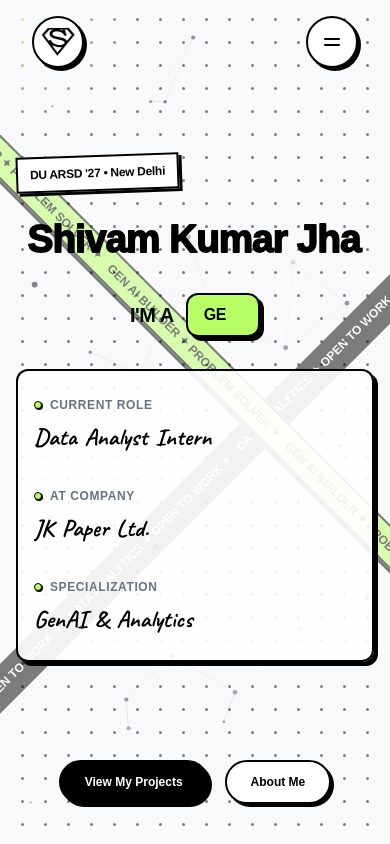
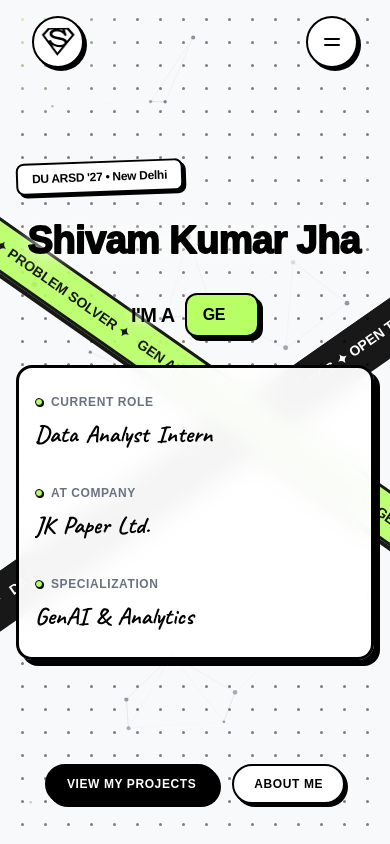
Before and after one commit to shivamjha2o/pf2, a Next.js app: page / in a window 390 px wide. Shown: the top 844 px of the page. Built offline with nearby package versions, Linux system fonts and the light colour scheme.

Commit message:
style(hero): boost prominence of background strips, typography, and card on mobile

```diff
--- a/src/components/Hero.tsx
+++ b/src/components/Hero.tsx
@@ -14,11 +14,11 @@ const Hero = () => {
   useEffect(() => {
     const handleResize = () => {
       if (window.innerWidth < 480) {
-        setFontSize(48);
+        setFontSize(52);
       } else if (window.innerWidth < 768) {
-        setFontSize(64);
+        setFontSize(68);
       } else if (window.innerWidth < 1024) {
-        setFontSize(80);
+        setFontSize(84);
       } else {
         setFontSize(96);
       }
@@ -51,10 +51,10 @@ const Hero = () => {
         <ParticleStarfield />
       </div>
 
-      {/* Infinite Marquee Ticker Strips running in background (Responsive for Mobile & Desktop) */}
-      <div className="flex absolute top-1/2 right-0 w-[500px] h-[500px] sm:w-[700px] sm:h-[700px] lg:w-[900px] lg:h-[900px] pointer-events-none z-[2] lg:z-10 translate-x-1/4 sm:translate-x-1/4 -translate-y-1/2 opacity-50 sm:opacity-75 lg:opacity-90 justify-center items-center overflow-visible">
+      {/* Infinite Marquee Ticker Strips running in background (Bold & Prominent across Mobile & Desktop) */}
+      <div className="flex absolute top-1/2 right-0 w-[550px] h-[550px] sm:w-[750px] sm:h-[750px] lg:w-[950px] lg:h-[950px] pointer-events-none z-[1] lg:z-10 translate-x-1/4 sm:translate-x-1/4 -translate-y-1/2 opacity-90 sm:opacity-95 lg:opacity-100 justify-center items-center overflow-visible">
         {/* Strip 1: Black BG, White Text */}
-        <div className="absolute top-1/2 left-1/2 w-[240%] -translate-x-1/2 -translate-y-1/2 -rotate-45 bg-black text-white border-y-2 sm:border-y-4 border-black font-black uppercase text-xs sm:text-lg md:text-2xl py-1.5 sm:py-2.5 md:py-3.5 flex shadow-[3px_3px_0px_0px_rgba(0,0,0,1)] sm:shadow-[4px_4px_0px_0px_rgba(0,0,0,1)] pointer-events-none lg:pointer-events-auto">
+        <div className="absolute top-1/2 left-1/2 w-[280%] -translate-x-1/2 -translate-y-1/2 -rotate-35 sm:-rotate-45 bg-black text-white border-y-3 sm:border-y-4 border-black font-black uppercase text-sm sm:text-lg md:text-2xl py-2.5 sm:py-3.5 flex shadow-[4px_4px_0px_0px_rgba(0,0,0,1)] pointer-events-none lg:pointer-events-auto">
           <InteractiveMarquee
             text="DATA ANALYTICS ✦ OPEN TO WORK ✦"
             baseSpeed={1.5}
@@ -65,7 +65,7 @@ const Hero = () => {
         </div>
 
         {/* Strip 2: Accent BG, Black Text */}
-        <div className="absolute top-1/2 left-1/2 w-[240%] -translate-x-1/2 -translate-y-1/2 rotate-45 bg-[#B8FF65] text-black border-y-2 sm:border-y-4 border-black font-black uppercase text-xs sm:text-lg md:text-2xl py-1.5 sm:py-2.5 md:py-3.5 flex shadow-[3px_3px_0px_0px_rgba(0,0,0,1)] sm:shadow-[4px_4px_0px_0px_rgba(0,0,0,1)] pointer-events-none lg:pointer-events-auto">
+        <div className="absolute top-1/2 left-1/2 w-[280%] -translate-x-1/2 -translate-y-1/2 rotate-35 sm:rotate-45 bg-[#B8FF65] text-black border-y-3 sm:border-y-4 border-black font-black uppercase text-sm sm:text-lg md:text-2xl py-2.5 sm:py-3.5 flex shadow-[4px_4px_0px_0px_rgba(0,0,0,1)] pointer-events-none lg:pointer-events-auto">
           <InteractiveMarquee
             text="GEN AI BUILDER ✦ PROBLEM SOLVER ✦"
             baseSpeed={1.5}
@@ -93,35 +93,35 @@ const Hero = () => {
       {/* Main Content Container */}
       <div className="max-w-7xl mx-auto px-4 w-full flex-1 flex flex-col justify-center items-center relative z-10">
         {/* Mobile-only Paper Tape Note */}
-        <div className="lg:hidden mb-4 self-start">
-          <div className="bg-white border-2 border-black px-3 py-2 shadow-[3px_3px_0px_0px_rgba(0,0,0,1)] relative inline-block -rotate-2">
-            <p className="font-extrabold text-xs tracking-tight text-black">DU ARSD '27 • New Delhi</p>
+        <div className="lg:hidden mb-3 self-start">
+          <div className="bg-white border-2 border-black px-3.5 py-1.5 shadow-[3px_3px_0px_0px_rgba(0,0,0,1)] relative inline-block -rotate-2 rounded-lg">
+            <p className="font-black text-xs tracking-tight text-black">DU ARSD '27 • New Delhi</p>
           </div>
         </div>
 
         {/* ANIMATED STROKE NAME DISPLAY */}
-        <div className="w-full max-w-4xl mb-4 sm:mb-6 z-20 px-2 flex justify-center items-center overflow-hidden">
+        <div className="w-full max-w-4xl mb-3 sm:mb-6 z-20 px-2 flex justify-center items-center overflow-hidden">
           <StrokeText
             text="Shivam Kumar Jha"
             strokeColor="#000000"
             fillColor="#000000"
-            strokeWidth={2.2}
-            drawDuration={1.6}
-            fillDelay={0.2}
-            stagger={0.05}
+            strokeWidth={2.4}
+            drawDuration={1.2}
+            fillDelay={0.1}
+            stagger={0.03}
             ease="power2.out"
-            trigger="loop"
-            fillMode="wipe"
+            trigger="mount"
+            fillMode="fade"
             fontSize={fontSize}
             fontWeight={900}
             letterSpacing={-1}
-            className="font-extrabold tracking-tight text-center"
+            className="font-extrabold tracking-tight text-center drop-shadow-[0_2px_10px_rgba(255,255,255,0.9)]"
           />
         </div>
 
         {/* "I'M A" + TYPEWRITER CYCLING ROLE PILL */}
-        <div className="my-2 flex flex-wrap justify-center items-center gap-3 sm:gap-4 relative z-20 w-full px-2">
-          <span className="text-xl sm:text-3xl md:text-4xl font-black uppercase tracking-tight text-black whitespace-nowrap">
+        <div className="my-2 flex flex-wrap justify-center items-center gap-2.5 sm:gap-4 relative z-20 w-full px-2">
+          <span className="text-xl sm:text-3xl md:text-4xl font-black uppercase tracking-tight text-black whitespace-nowrap drop-shadow-[0_2px_4px_rgba(255,255,255,0.9)]">
             I'm a
           </span>
           <TypewriterText
@@ -133,22 +133,22 @@ const Hero = () => {
         </div>
 
         {/* Mobile-only Animated Role Bullets Display */}
-        <div className="lg:hidden mt-6 w-full max-w-md bg-white/90 border-2 border-black p-4 rounded-xl shadow-[4px_4px_0px_0px_rgba(0,0,0,1)]">
+        <div className="lg:hidden mt-5 w-full max-w-md bg-white/95 border-3 border-black p-4 sm:p-5 rounded-2xl shadow-[6px_6px_0px_0px_rgba(0,0,0,1)] backdrop-blur-md">
           <AnimatedRoleBullets />
         </div>
       </div>
 
       {/* Hero Bottom Buttons */}
-      <div className="flex justify-center gap-4 relative z-20 px-4 mt-6">
+      <div className="flex justify-center gap-3.5 sm:gap-4 relative z-20 px-4 mt-6">
         <a
           href="#projects"
-          className="bg-black hover:bg-gray-800 text-white px-6 py-3 text-xs sm:text-sm rounded-full font-bold transition-all border-2 border-black shadow-[3px_3px_0px_0px_rgba(0,0,0,1)] sm:shadow-[4px_4px_0px_0px_rgba(0,0,0,1)] whitespace-nowrap"
+          className="bg-black hover:bg-[#B8FF65] hover:text-black text-white px-5 sm:px-6 py-2.5 sm:py-3 text-xs sm:text-sm rounded-full font-black uppercase tracking-wider transition-all border-2 sm:border-3 border-black shadow-[3px_3px_0px_0px_rgba(0,0,0,1)] sm:shadow-[4px_4px_0px_0px_rgba(0,0,0,1)] active:translate-x-0.5 active:translate-y-0.5 whitespace-nowrap"
         >
           View My Projects
         </a>
         <a
           href="#about"
-          className="bg-white hover:bg-gray-100 text-black px-6 py-3 text-xs sm:text-sm rounded-full font-bold transition-all border-2 border-black shadow-[3px_3px_0px_0px_rgba(0,0,0,1)] sm:shadow-[4px_4px_0px_0px_rgba(0,0,0,1)] hover:translate-x-[2px] hover:translate-y-[2px] whitespace-nowrap"
+          className="bg-white hover:bg-gray-100 text-black px-5 sm:px-6 py-2.5 sm:py-3 text-xs sm:text-sm rounded-full font-black uppercase tracking-wider transition-all border-2 sm:border-3 border-black shadow-[3px_3px_0px_0px_rgba(0,0,0,1)] sm:shadow-[4px_4px_0px_0px_rgba(0,0,0,1)] active:translate-x-0.5 active:translate-y-0.5 whitespace-nowrap"
         >
           About Me
         </a>
```
